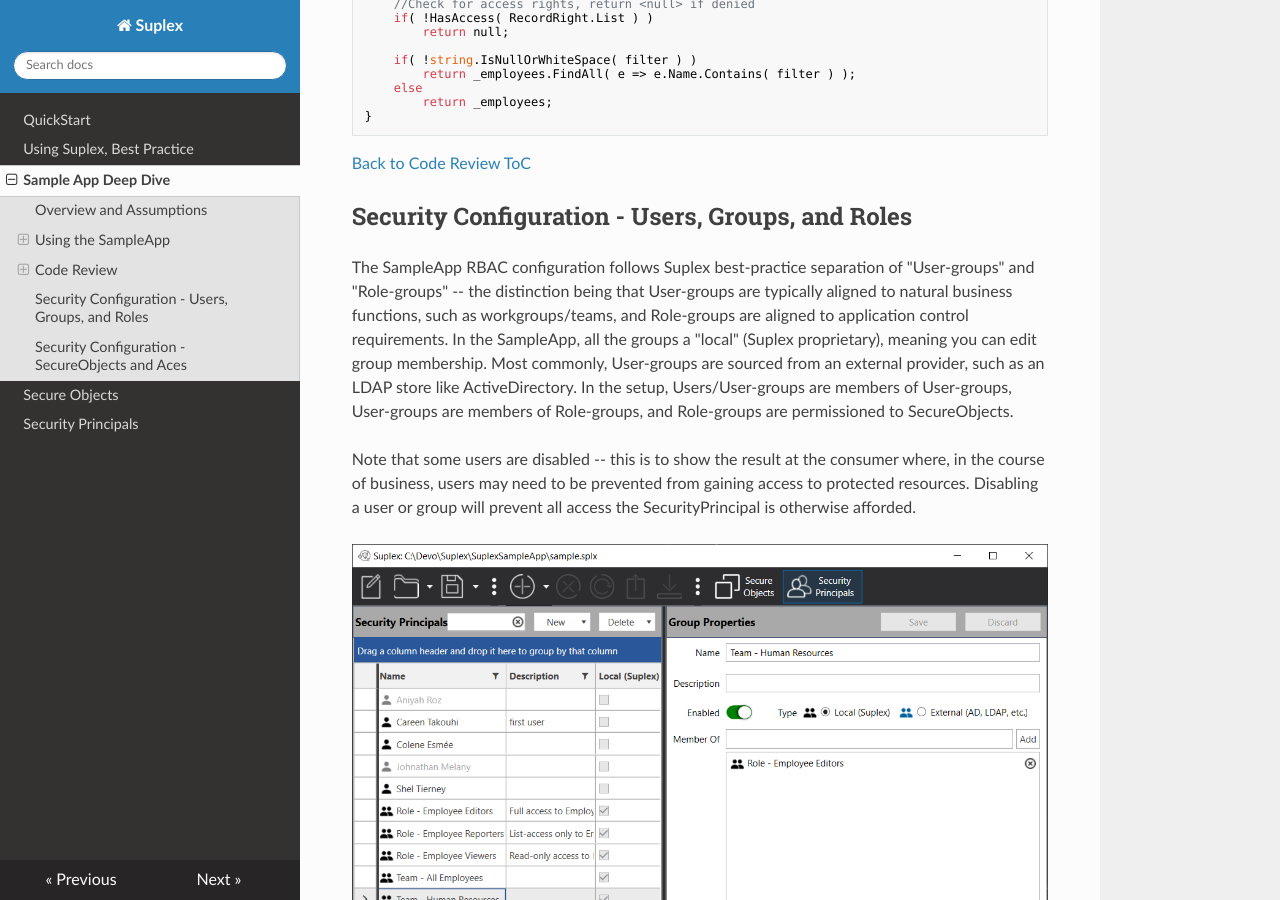
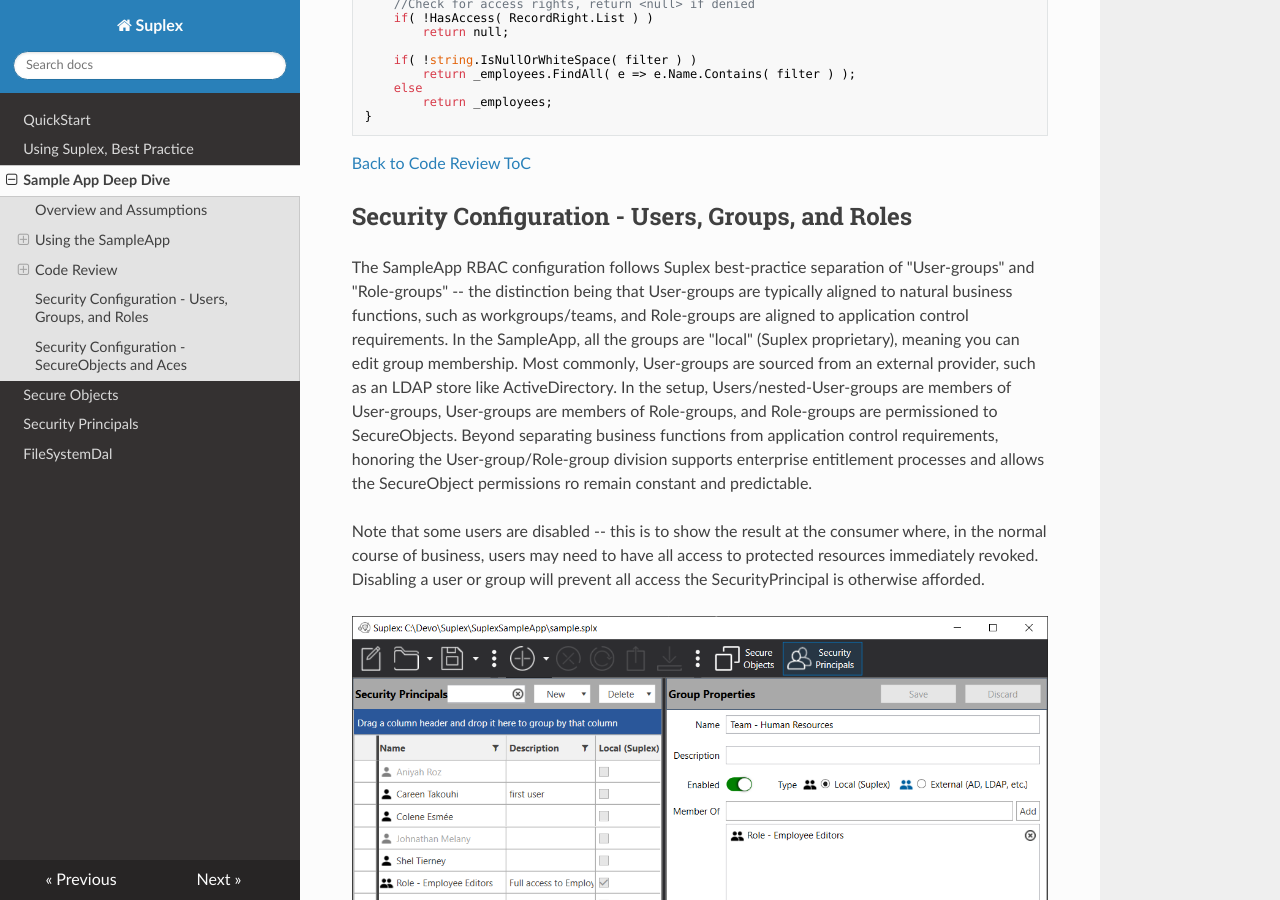
Before and after one commit to SuplexProject/Suplex.Docs, an MkDocs documentation site: the page built from docs/sampleapp.md, in a window 1280 px wide and 900 px high, scrolled down 8340 px. Built offline with MkDocs 1.6.1, drawn with Linux system fonts in a browser that asks for light colours; nearby versions of some CDN libraries; old or Windows-style settings are respelled for this version of MkDocs.

Commit message:
added filesystemdal doc

```diff
--- a/docs/sampleapp.md
+++ b/docs/sampleapp.md
@@ -341,9 +341,9 @@ public List<Employee> GetEmployees(string filter = null)
 
 ## Security Configuration - Users, Groups, and Roles
 
-The SampleApp RBAC configuration follows Suplex best-practice separation of "User-groups" and "Role-groups" -- the distinction being that User-groups are typically aligned to natural business functions, such as workgroups/teams, and Role-groups are aligned to application control requirements.  In the SampleApp, all the groups a "local" (Suplex proprietary), meaning you can edit group membership.  Most commonly, User-groups are sourced from an external provider, such as an LDAP store like ActiveDirectory.  In the setup, Users/User-groups are members of User-groups, User-groups are members of Role-groups, and Role-groups are permissioned to SecureObjects.
+The SampleApp RBAC configuration follows Suplex best-practice separation of "User-groups" and "Role-groups" -- the distinction being that User-groups are typically aligned to natural business functions, such as workgroups/teams, and Role-groups are aligned to application control requirements.  In the SampleApp, all the groups are "local" (Suplex proprietary), meaning you can edit group membership.  Most commonly, User-groups are sourced from an external provider, such as an LDAP store like ActiveDirectory.  In the setup, Users/nested-User-groups are members of User-groups, User-groups are members of Role-groups, and Role-groups are permissioned to SecureObjects.  Beyond separating business functions from application control requirements, honoring the User-group/Role-group division supports enterprise entitlement processes and allows the SecureObject permissions ro remain constant and predictable.
 
-Note that some users are disabled -- this is to show the result at the consumer where, in the course of business, users may need to be prevented from gaining access to protected resources.  Disabling a user or group will prevent all access the SecurityPrincipal is otherwise afforded.
+Note that some users are disabled -- this is to show the result at the consumer where, in the normal course of business, users may need to have all access to protected resources immediately revoked.  Disabling a user or group will prevent all access the SecurityPrincipal is otherwise afforded.
 
 ![Suplex Sample App Dialogue](img/usersGroups.png "Suplex Sample App Dialogue")
 
--- a/mkdocs.yml
+++ b/mkdocs.yml
@@ -5,4 +5,5 @@ pages:
 - Sample App Deep Dive: sampleapp.md
 - Secure Objects: isecureobject.md
 - Security Principals: securityprincipals.md
+- FileSystemDal: filesystemdal.md
 theme: readthedocs
```
Also changed, not shown: docs/filesystemdal.md (added, +28 -0 lines), docs/img/aceConverters.png.
